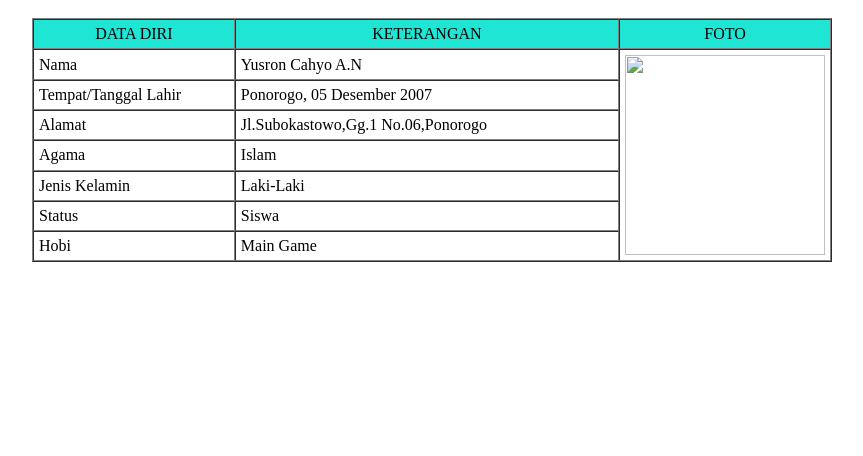
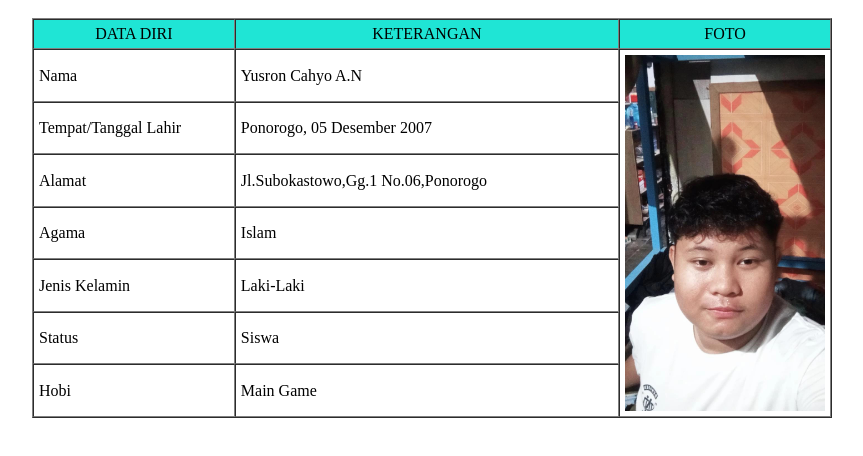
Before and after one commit to YusronC/YusronC.github.io, a plain HTML site: page index.html in a window 1280 px wide. Shown: the part 48-504 px from the top of the page, without its empty margins (208-1071 px from the left). Drawn offline with Linux system fonts and the light colour scheme.

Commit message:
Update index.html

```diff
--- a/index.html
+++ b/index.html
@@ -15,7 +15,7 @@
 <tr>
 <td>Nama</td>
 <td>Yusron Cahyo A.N</td>
-<td rowspan="7"><img src="foto/aing.jpg" width="200"></td>
+<td rowspan="7"><img src="aing.jpg" width="200"></td>
 </tr>
 <tr>
 <td>Tempat/Tanggal Lahir</td>
```
